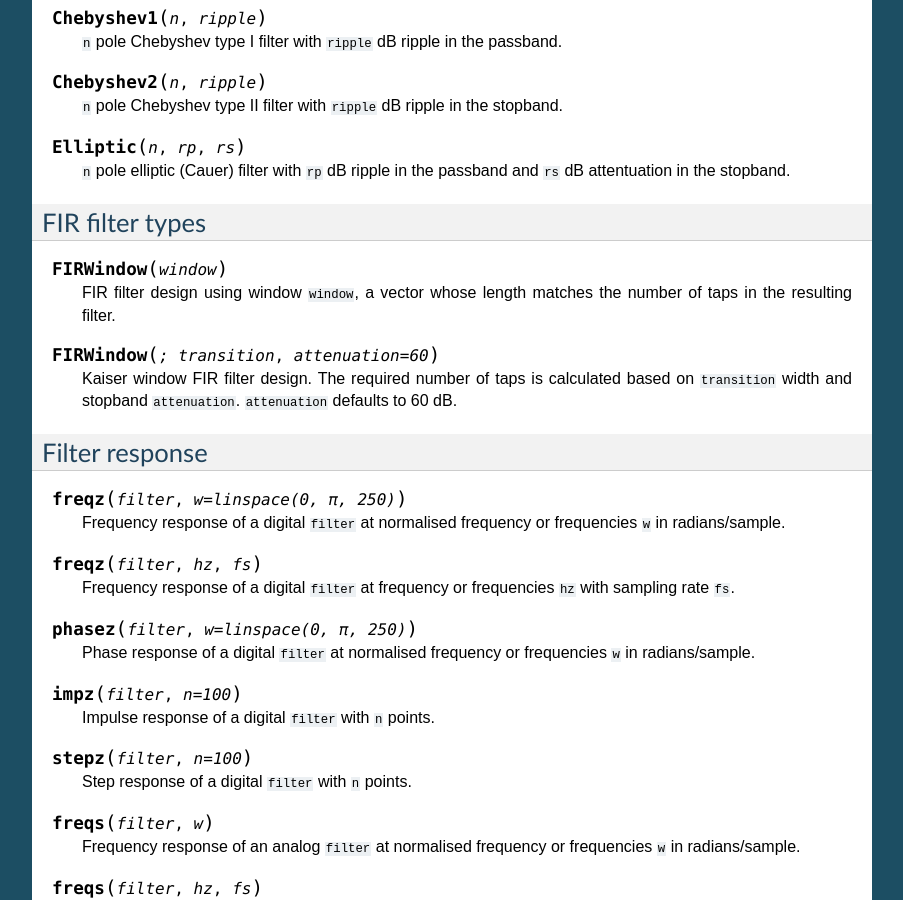
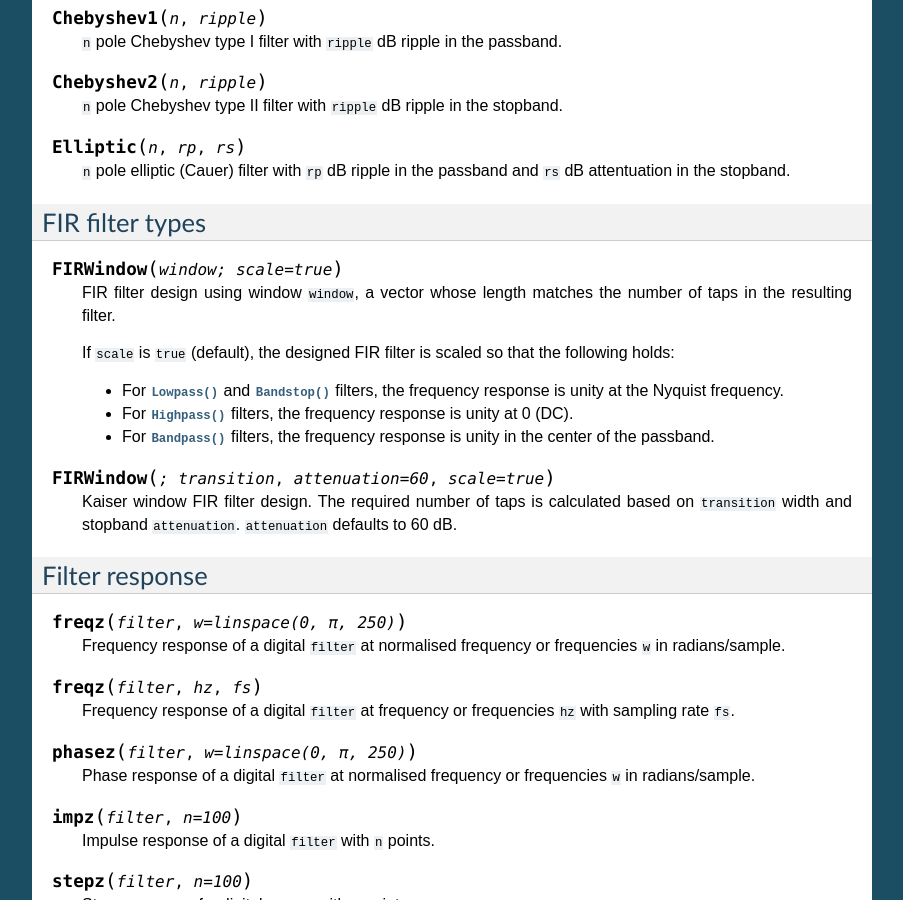
Before and after one commit to JuliaDSP/DSP.jl, a Sphinx documentation site: the page built from doc/filters.rst, in a window 1280 px wide and 900 px high, scrolled down 2857 px. Shown: the whole window, without its empty margins (198-1101 px from the left). Built offline with Sphinx 7.4.7, drawn with Linux system fonts in a browser that asks for light colours; formulas are drawn with MathJax 3.

Commit message:
Per discussion:
- Scale FIR window filters so that it gives unity response at 0,
  Nyquist, or the middle of the passband (depends on filter type)
- Rename WindowFIR -> FIRWindow
- Move `naivefilt` to test/filt_stream.jl

```diff
--- a/doc/filters.rst
+++ b/doc/filters.rst
@@ -198,12 +198,22 @@ IIR filter types
 FIR filter types
 ----------------
 
-.. function:: FIRWindow(window)
+.. function:: FIRWindow(window; scale=true)
 
     FIR filter design using window ``window``, a vector whose length
     matches the number of taps in the resulting filter.
 
-.. function:: FIRWindow(; transition, attenuation=60)
+    If ``scale`` is ``true`` (default), the designed FIR filter is
+    scaled so that the following holds:
+
+    - For :func:`Lowpass` and :func:`Bandstop` filters, the frequency
+      response is unity at the Nyquist frequency.
+    - For :func:`Highpass` filters, the frequency response is unity
+      at 0 (DC).
+    - For :func:`Bandpass` filters, the frequency response is unity
+      in the center of the passband.
+
+.. function:: FIRWindow(; transition, attenuation=60, scale=true)
 
     Kaiser window FIR filter design. The required number of taps is
     calculated based on ``transition`` width and stopband
```
Also changed, not shown: 11 other files.
